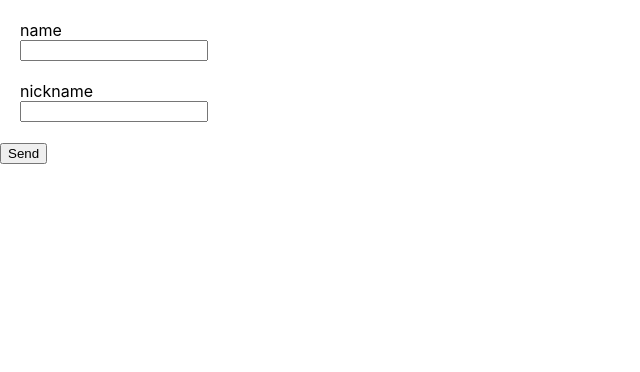
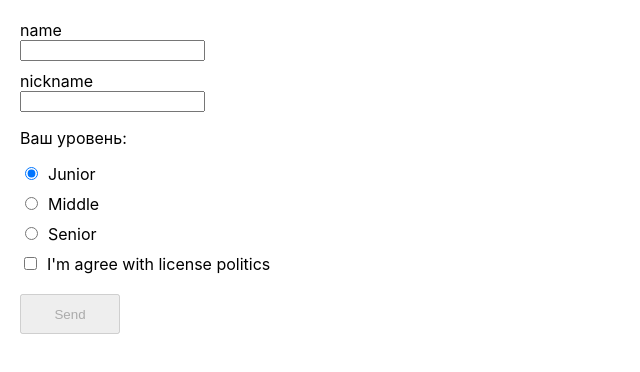
Before and after one commit to Yaroslav-Zozulya/goit-react-lesson-1, a React (Create React App) app: page / in a window 1280 px wide. Shown: the top 372 px of the page, without its empty margins (0-640 px from the left). Built offline with nearby package versions, Linux system fonts and the light colour scheme.

Commit message:
checkbox

```diff
--- a/src/components/Form/Form.js
+++ b/src/components/Form/Form.js
@@ -6,17 +6,12 @@ class Form extends Component {
   state = {
     name: '',
     nickname: '',
+    experience: 'junior',
+    license: false,
   };
 
   nameId = shortid.generate();
   nicknameId = shortid.generate();
-
-  hendleSubmit = e => {
-    e.preventDefault();
-
-    this.props.onSubmit(this.state);
-    this.reset();
-  };
 
   hendleChange = e => {
     const { name, value } = e.currentTarget;
@@ -26,12 +21,24 @@ class Form extends Component {
     });
   };
 
+  handleCheckboxChange = e => {
+    this.setState({ license: e.currentTarget.checked });
+  };
+
+  hendleSubmit = e => {
+    e.preventDefault();
+
+    this.props.onSubmit(this.state);
+    this.reset();
+  };
+
   reset = () => {
     this.setState({ name: '', nickname: '' });
   };
+
   render() {
     return (
-      <form onSubmit={this.hendleSubmit}>
+      <form onSubmit={this.hendleSubmit} className={s.form}>
         <label className={s.label} name={this.nameId}>
           name{' '}
           <input
@@ -54,7 +61,60 @@ class Form extends Component {
             id={this.nicknameId}
           />
         </label>
-        <button type="submit">Send</button>
+
+        <p>Ваш уровень:</p>
+        <label className={s.label}>
+          <input
+            type="radio"
+            name="experience"
+            value="junior"
+            checked={this.state.experience === 'junior'}
+            onChange={this.hendleChange}
+            className={s.radio}
+          />
+          Junior
+        </label>
+        <label className={s.label}>
+          <input
+            type="radio"
+            name="experience"
+            value="middle"
+            checked={this.state.experience === 'middle'}
+            onChange={this.hendleChange}
+            className={s.radio}
+          />
+          Middle
+        </label>
+        <label className={s.label}>
+          <input
+            type="radio"
+            name="experience"
+            value="senior"
+            checked={this.state.experience === 'senior'}
+            onChange={this.hendleChange}
+            className={s.radio}
+          />
+          Senior
+        </label>
+
+        <label>
+          <input
+            type="checkbox"
+            name="license"
+            checked={this.state.license}
+            onChange={this.handleCheckboxChange}
+            className={s.checkbox}
+          />
+          I'm agree with license politics
+        </label>
+
+        <button
+          type="submit"
+          disabled={!this.state.license}
+          className={s.button}
+        >
+          Send
+        </button>
       </form>
     );
   }
--- a/src/components/Form/Form.module.css
+++ b/src/components/Form/Form.module.css
@@ -1,10 +1,27 @@
+.form {
+  margin: 20px;
+}
+
 .label {
-  /* margin: 10px; */
+  margin-bottom: 10px;
   display: block;
-  margin: 20px;
 }
 
 .input {
   display: block;
-  padding-left: 5px;
 }
+
+.radio {
+  margin-right: 10px;
+}
+
+.checkbox {
+  margin-right: 10px;
+}
+
+.button {
+  margin-top: 20px;
+  width: 100px;
+  height: 40px;
+  display: block;
+}
```
